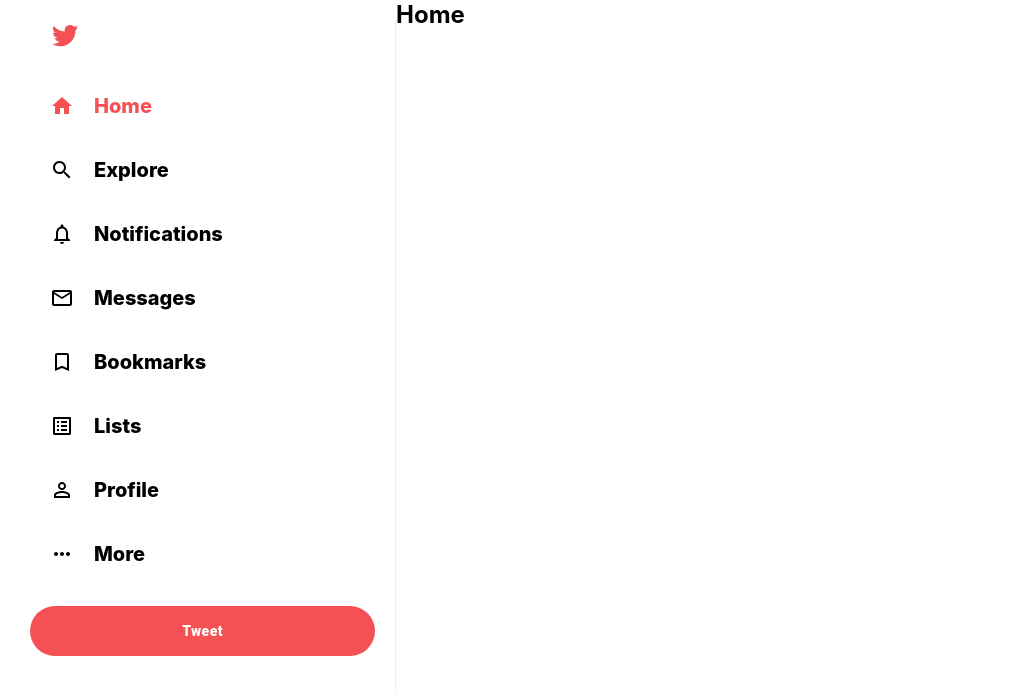
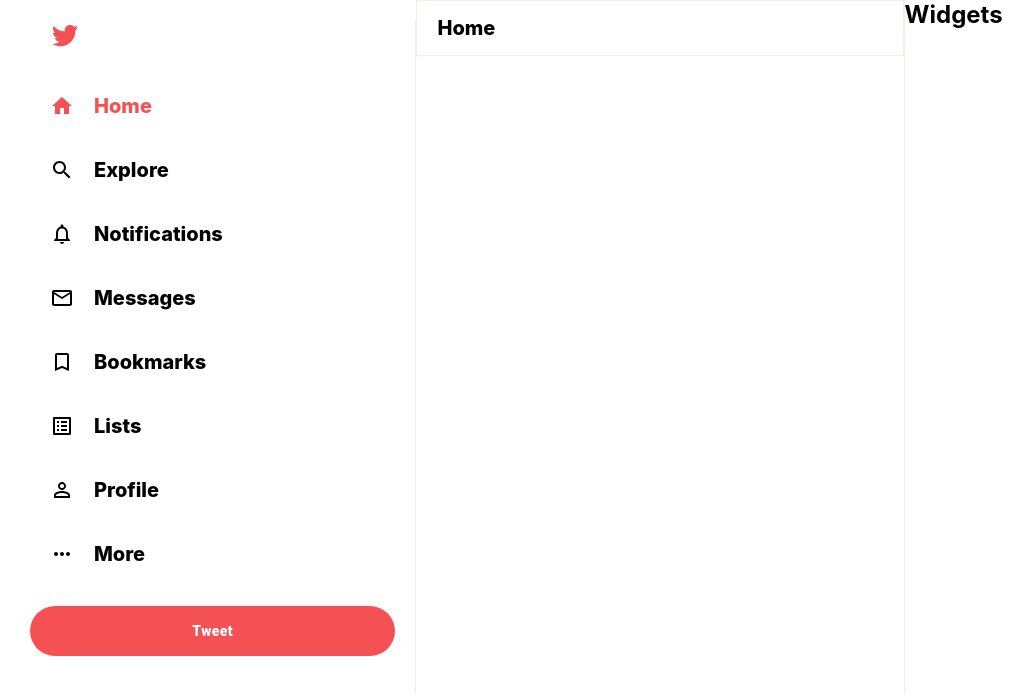
Before and after one commit to mvolonnino/twitter-clone, a React (Create React App) app: page / in a window 1280 px wide. Shown: the top 694 px of the page, without its empty margins (0-1035 px from the left). Built offline with nearby package versions, Linux system fonts and the light colour scheme.

Commit message:
updated home to have css properties of twitter and added widgets component as well

```diff
--- a/src/App.js
+++ b/src/App.js
@@ -5,6 +5,7 @@
 // components
 import Sidebar from "./components/Sidebar/Sidebar";
 import Feed from "./components/Feed/Feed";
+import Widgets from "./components/Widgets/Widgets";
 
 function App() {
   return (
@@ -15,6 +16,7 @@
       {/* Feed */}
       <Feed />
       {/* Widgets */}
+      <Widgets />
     </div>
   );
 }
--- /dev/null
+++ b/src/components/Feed/Feed.css
@@ -0,0 +1,32 @@
+.feed {
+  flex: 0.4;
+  border-right: 1px solid var(--twitter-background);
+  /* must fit the content inside the container i.e posts */
+  min-width: fit-content;
+  overflow-y: scroll;
+}
+
+/* hide scrollbar for Chrome, Safari and Opera */
+.feed::-webkit-scrollbar {
+  display: none;
+}
+
+/* hide scrollbar for IE, Edge, and Firefox */
+.feed {
+  -ms-overflow-style: none; /* IE and Edge */
+  scrollbar-width: none; /* Firefox */
+}
+
+.feed_header {
+  position: sticky;
+  top: 0;
+  background-color: white;
+  z-index: 100;
+  border: 1px solid var(--twitter-background);
+  padding: 15px 20px;
+}
+
+.feed_header > h2 {
+  font-size: 20px;
+  font-weight: 800;
+}
--- a/src/components/Feed/Feed.jsx
+++ b/src/components/Feed/Feed.jsx
@@ -1,9 +1,14 @@
 import React from "react";
+
+import "./Feed.css";
 
 function Feed() {
   return (
-    <div>
-      <h2>Home</h2>
+    <div className="feed">
+      <div className="feed_header">
+        <h2>Home</h2>
+      </div>
+
       {/* Header */}
 
       {/* TweetBox */}
--- /dev/null
+++ b/src/components/Widgets/Widgets.css
@@ -0,0 +1,3 @@
+.widgets {
+  flex: 0.3;
+}
--- /dev/null
+++ b/src/components/Widgets/Widgets.jsx
@@ -0,0 +1,13 @@
+import React from "react";
+
+import "./Widgets.css";
+
+function Widgets() {
+  return (
+    <div className="widgets">
+      <h2>Widgets</h2>
+    </div>
+  );
+}
+
+export default Widgets;
```
